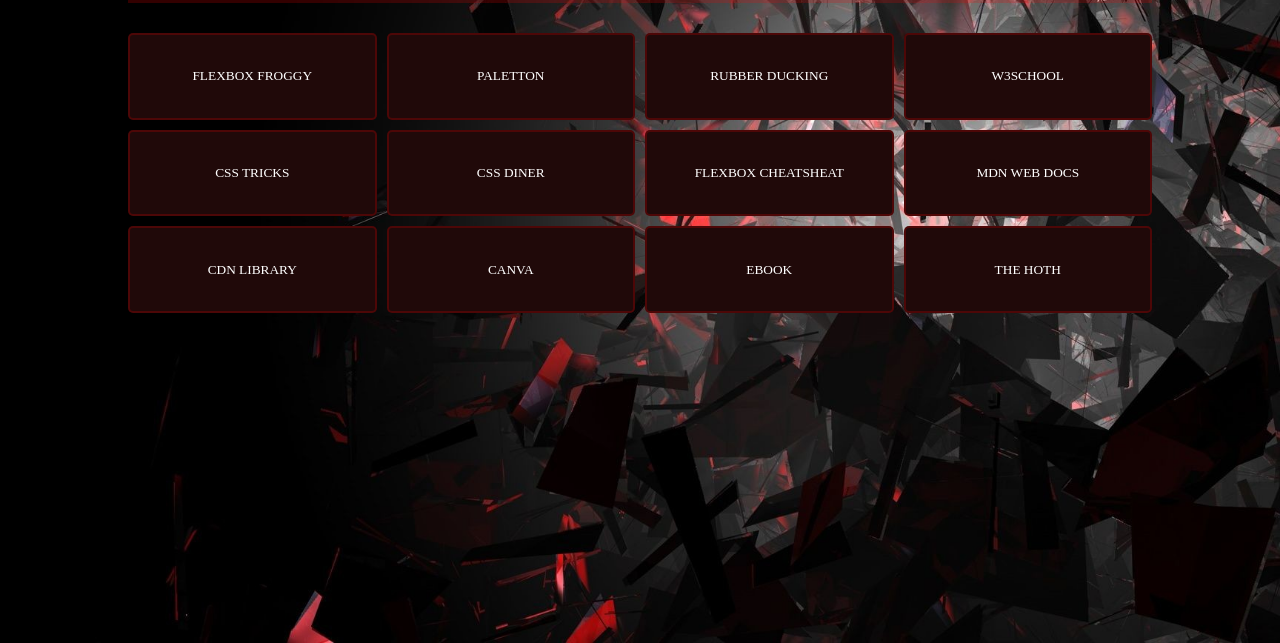
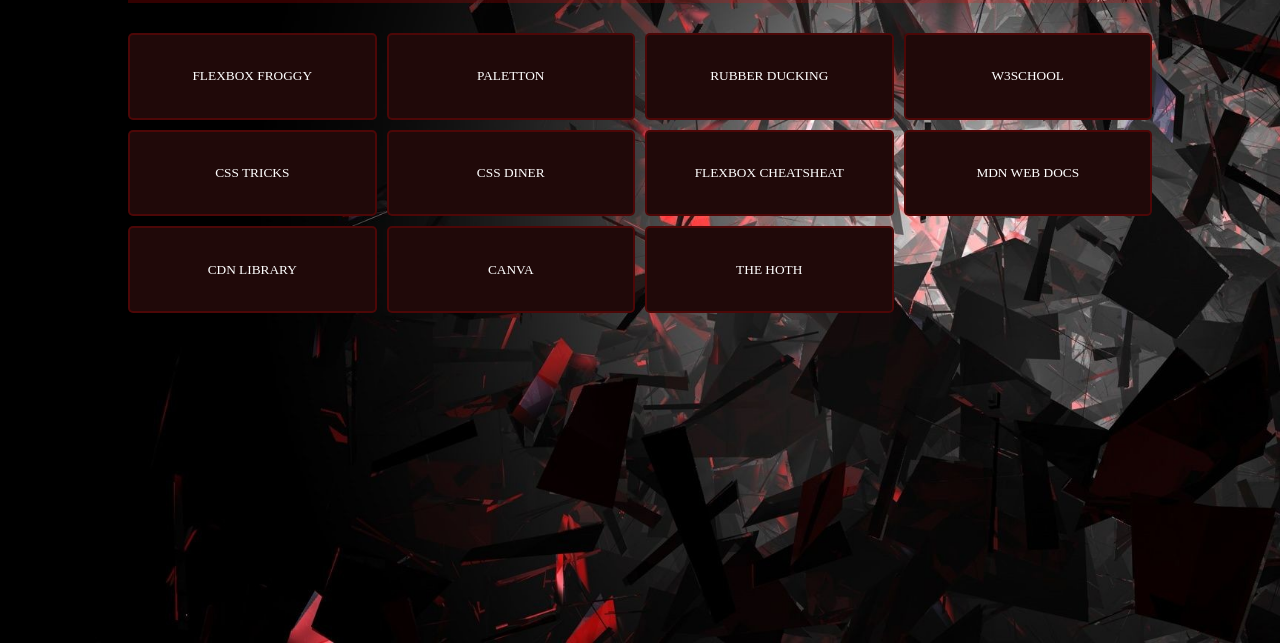
Before and after one commit to DevDimitrov/HelpfulMaterials, a plain HTML site: page index.html in a window 1280 px wide. Shown: the part 157-800 px from the top of the page. Drawn offline with Linux system fonts and the light colour scheme.

Commit message:
Add files via upload

```diff
--- a/index.html
+++ b/index.html
@@ -25,7 +25,6 @@
         <button onclick="location.href='https://developer.mozilla.org/en-US/'" class="box">MDN WEB DOCS</button>
         <button onclick="location.href='https://cdnjs.com/'" class="box">CDN LIBRARY</button>
         <button onclick="location.href='https://www.canva.com/'" class="box">CANVA</button>
-        <button onclick="location.href='https://assets.ctfassets.net/aq13lwl6616q/2ICh58URswJkK10cLFPrGx/e8c6e3e8087a64f4c84237769ab8e03b/PrinciplesForProgrammers_FirstFivePrinciples_SneakPeek_ZTM.pdf?utm_source=mailerlite&utm_medium=email&utm_campaign=your_principles_for_programmers_sneak_peek&utm_term=2020-04-08'" class="box">EBOOK</button>
         <button onclick="location.href='https://logomaker.thehoth.com/'" class="box">THE HOTH</button>
     </div>
 
```
